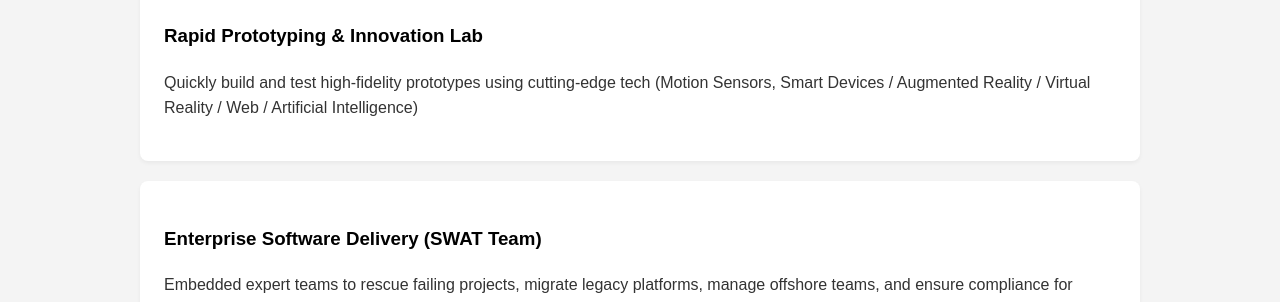
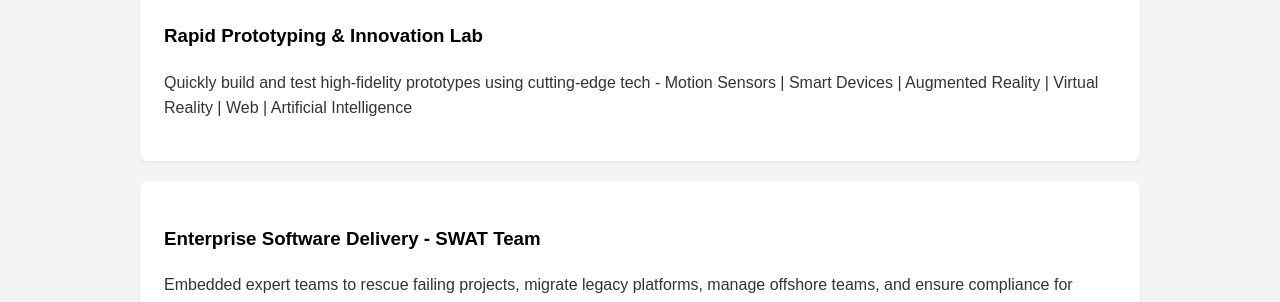
Before and after one commit to spaceaceltd/spaceace.site, a plain HTML site: page index.html in a window 1280 px wide. Shown: the part 825-1127 px from the top of the page. Drawn offline with Linux system fonts and the light colour scheme.

Commit message:
Update index.html

```diff
--- a/index.html
+++ b/index.html
@@ -219,10 +219,10 @@
                     </div>
                     <div class="card">
                         <h3>Rapid Prototyping & Innovation Lab</h3>
-                        <p>Quickly build and test high-fidelity prototypes using cutting-edge tech (Motion Sensors, Smart Devices / Augmented Reality / Virtual Reality / Web / Artificial Intelligence)</p>
+                        <p>Quickly build and test high-fidelity prototypes using cutting-edge tech - Motion Sensors | Smart Devices | Augmented Reality | Virtual Reality | Web | Artificial Intelligence</p>
                     </div>
                     <div class="card">
-                        <h3>Enterprise Software Delivery (SWAT Team)</h3>
+                        <h3>Enterprise Software Delivery - SWAT Team</h3>
                         <p>Embedded expert teams to rescue failing projects, migrate legacy platforms, manage offshore teams, and ensure compliance for accessibility</p>
                     </div>
                     <div class="card">
```
